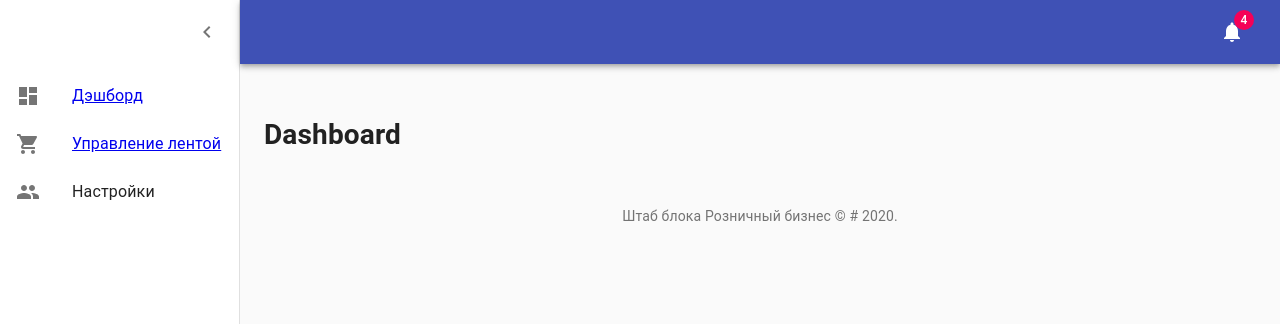
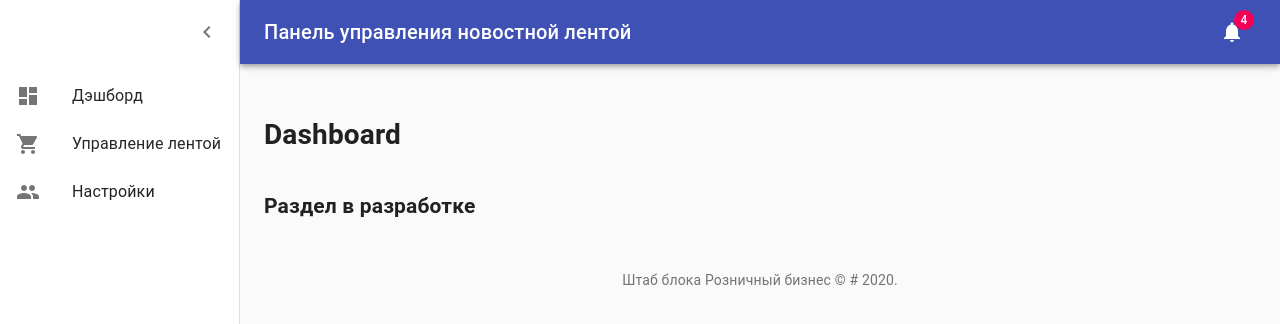
Before and after one commit to Faberge/digest-admin-panel, a React (Create React App) app: page /#/Dashboard in a window 1280 px wide. Shown: the top 324 px of the page. Built offline with nearby package versions, Linux system fonts and the light colour scheme.

Commit message:
Поправлены ссылки в боковом меню - мусор в коде

```diff
--- a/src/App.js
+++ b/src/App.js
@@ -1,10 +1,10 @@
 import React from 'react';
-import NewsPanel from "./news-panel";
+import NavigationPanel from "./NavigationPanel";
 
 function App() {
   return (
     <div>
-        <NewsPanel />
+        <NavigationPanel />
     </div>
   );
 }
--- a/src/news-panel.js
+++ b/src/NavigationPanel.js
@@ -16,8 +16,8 @@ import Link from '@material-ui/core/Link';
 import MenuIcon from '@material-ui/icons/Menu';
 import ChevronLeftIcon from '@material-ui/icons/ChevronLeft';
 import NotificationsIcon from '@material-ui/icons/Notifications';
-import { MainListItems } from './listItems';
-
+import { MainListItems } from './ListItems';
+import Title from './Title';
 import Dashboard from './components/Dashboard';
 import NewsList from './components/NewsList';
 
@@ -119,8 +119,7 @@ const useStyles = makeStyles((theme) => ({
   },
 }));
 
-
-export default function NewsPanel() {
+export default function NavigationPanel() {
   const classes = useStyles();
   const [open, setOpen] = React.useState(true);
   const handleDrawerOpen = () => {
@@ -148,14 +147,16 @@ export default function NewsPanel() {
           </IconButton>
 
           <Typography component="h1" variant="h6" color="inherit" noWrap className={classes.title}>
-
+            Панель управления новостной лентой
           </Typography>
 
+          {/*Свободная кнопка под какую-нибудь фичу с модалтным окном*/}
           <IconButton color="inherit">
             <Badge badgeContent={4} color="secondary">
               <NotificationsIcon />
             </Badge>
           </IconButton>
+
         </Toolbar>
       </AppBar>
       <Drawer
@@ -172,14 +173,13 @@ export default function NewsPanel() {
         </div>
         <List>{MainListItems}</List>
       </Drawer>
-      {/*Основной контейнер для */}
+      {/*Основной контейнер */}
       <main className={classes.content}>
         <div className={classes.appBarSpacer} />
         <Container maxWidth="lg" className={classes.container}>
           <Grid container spacing={3}>
             {/* Рабочая область для компонент */}
             <Grid item xs={12} md={12} lg={12}>
-
               <Switch>
                 <Route exact path="/">
                   <Redirect to="/Dashboard" component={Dashboard}/>
--- a/src/components/Dashboard.js
+++ b/src/components/Dashboard.js
@@ -14,11 +14,10 @@ function Dashboard() {
      <form>
        <h1>Dashboard</h1>
          <Grid container>
-           {/*Заголовок */}
            <Grid item xs={4}>
+             <h2>Раздел в разработке</h2>
           </Grid>
           <Grid item xs={1}> </Grid>
-          {/*Аннотация */}
           <Grid item xs={7}>
           </Grid>
           <Grid item xs={6}>
--- a/src/index.js
+++ b/src/index.js
@@ -1,6 +1,5 @@
 import React from 'react';
 import ReactDOM from 'react-dom';
-//import './index.css';
 import App from './App';
 
 ReactDOM.render(
--- a/src/listItems.js
+++ b/src/listItems.js
@@ -6,10 +6,18 @@ import ListItemText from '@material-ui/core/ListItemText';
 import DashboardIcon from '@material-ui/icons/Dashboard';
 import ShoppingCartIcon from '@material-ui/icons/ShoppingCart';
 import PeopleIcon from '@material-ui/icons/People';
+import { makeStyles } from '@material-ui/core/styles';
+
+const useStyles = makeStyles((theme) => ({
+  linkButton: {
+    textDecoration: 'none',
+    color: '#fff'
+  },
+}));
 
 export const MainListItems = (
   <div>
-    <Link to="/Dashboard" >
+    <Link to="/Dashboard" style={{textDecoration: 'none', color: '#272727'}}>
       <ListItem button>
         <ListItemIcon>
           <DashboardIcon />
@@ -17,7 +25,7 @@ export const MainListItems = (
         <ListItemText primary="Дэшборд" />
       </ListItem>
     </Link>
-    <Link to="/NewsList">
+    <Link to="/NewsList" style={{textDecoration: 'none', color: '#272727'}}>
       <ListItem button>
         <ListItemIcon>
           <ShoppingCartIcon />
@@ -25,8 +33,7 @@ export const MainListItems = (
         <ListItemText primary="Управление лентой" />
       </ListItem>
     </Link>
-
-    <ListItem button>
+    <ListItem button >
       <ListItemIcon>
         <PeopleIcon />
       </ListItemIcon>
```
Also changed, not shown: src/testarray.js (deleted, +0 -36 lines).
